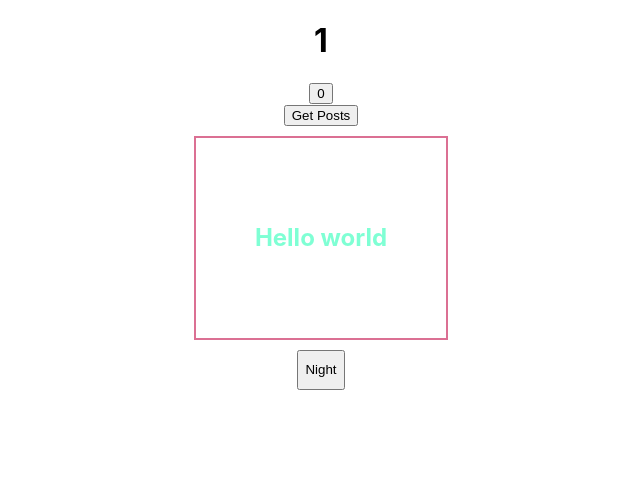
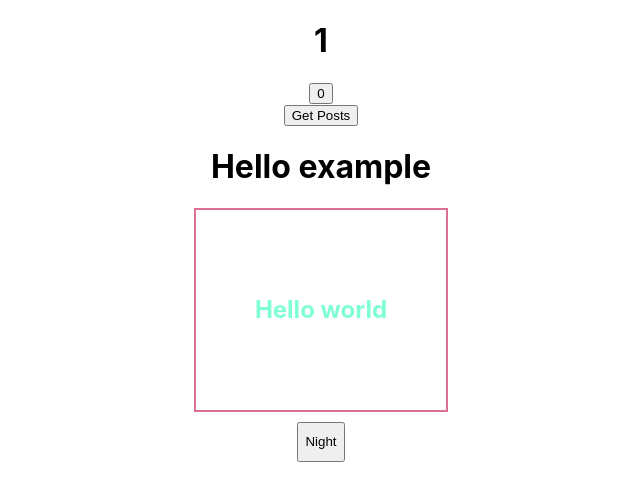
Before and after one commit to Andrey0295/react-saga-proj, a React (Create React App) app: page / in a window 1280 px wide. Shown: the top 500 px of the page, without its empty margins (319-959 px from the left). Built offline with nearby package versions, Linux system fonts and the light colour scheme; the HTML template or start-up script is replaced by a standard one.

Commit message:
PostsMain example commit

```diff
--- a/src/components/PostsMain/PostsMain.tsx
+++ b/src/components/PostsMain/PostsMain.tsx
@@ -14,6 +14,7 @@ export const PostsMain: React.FC = (): JSX.Element => {
   return (
     <div>
       <button onClick={handleButtonClick}>Get Posts</button>
+      <h1>Hello example</h1>
 
       {postsState.isLoading ? (
         <h2>Loading...Loading...Loading...</h2>
```
